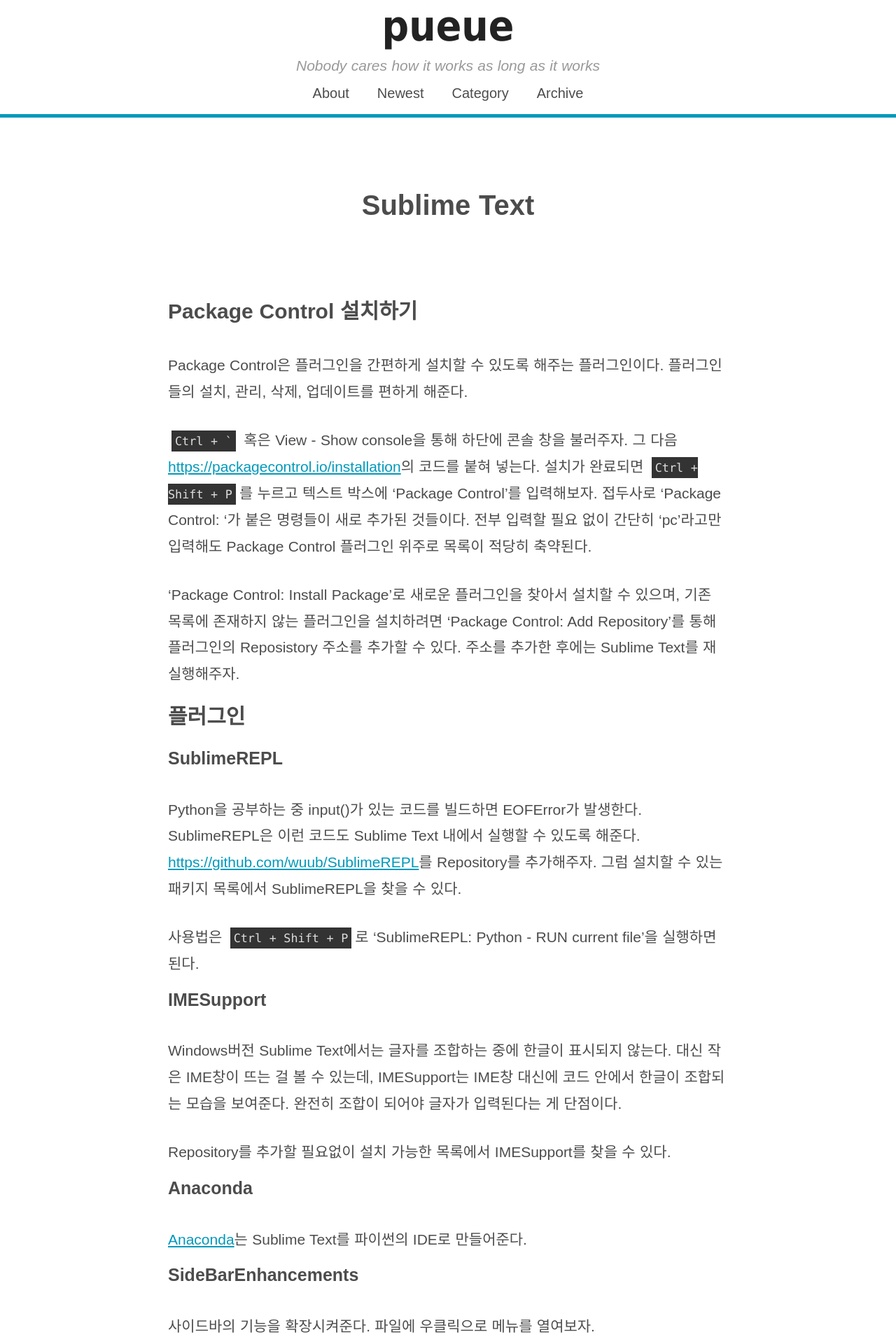
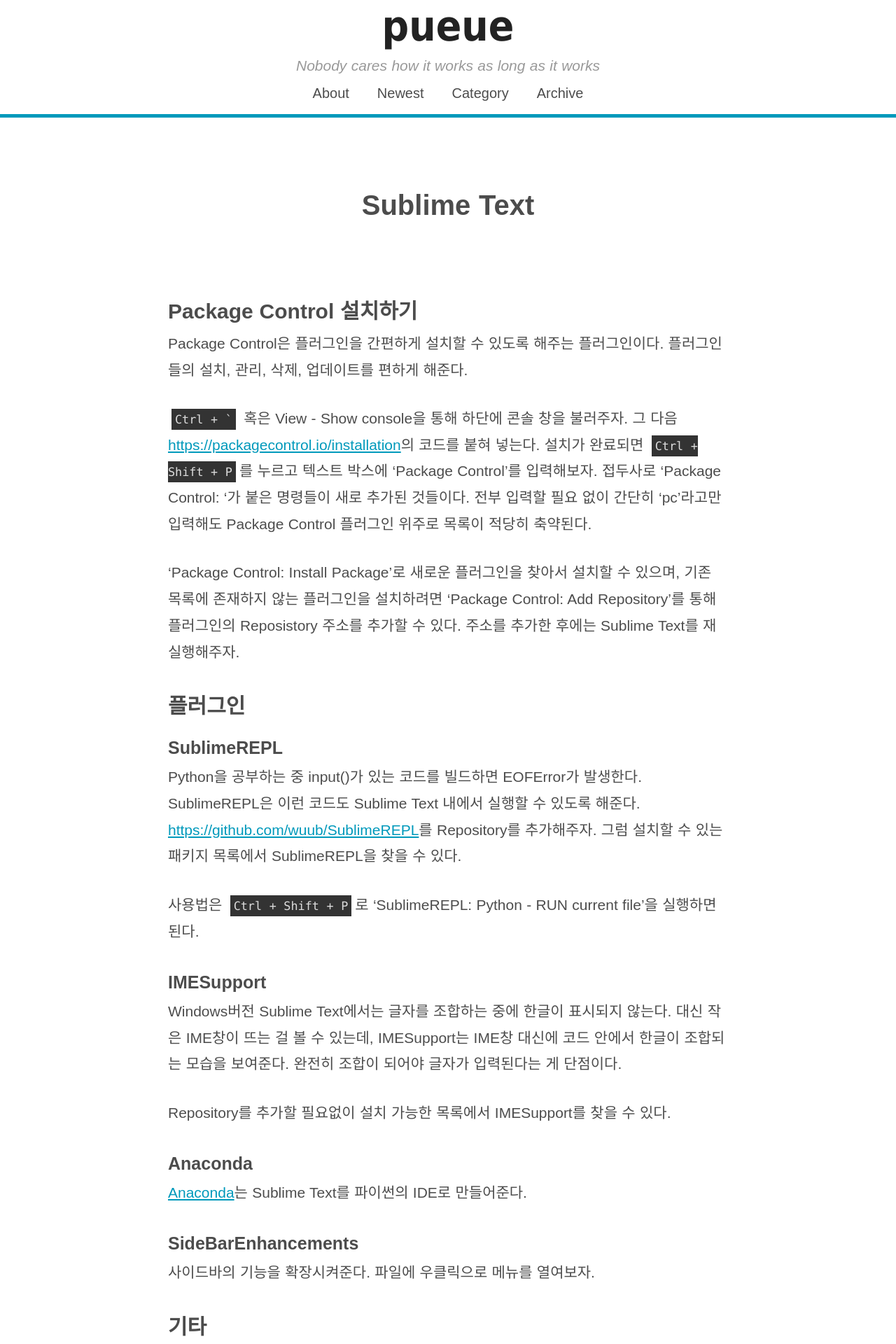
Before and after one commit to gloorx/gloorx.github.io, a Jekyll site: the page built from index.html, in a window 1280 px wide. Shown: the top 1920 px of the page at 70% size. Built offline with Jekyll 4.4.1, drawn with Linux system fonts in a browser that asks for light colours; some web fonts are replaced; the list of posts is cut into pages by our own code.

Commit message:
modify <p> css

```diff
--- a/_sass/_base.scss
+++ b/_sass/_base.scss
@@ -52,7 +52,7 @@
 }
 
 p {
-    margin-top: 1.5em;
+    margin-bottom: 1.5em;
 }
 a {
     color: $brand-color;
```
